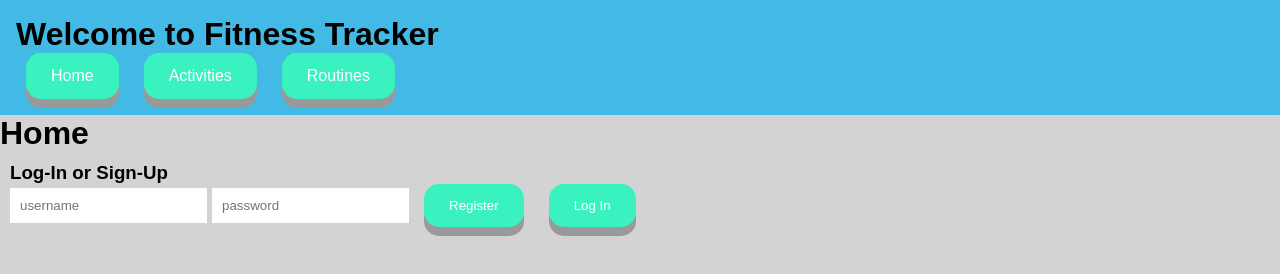
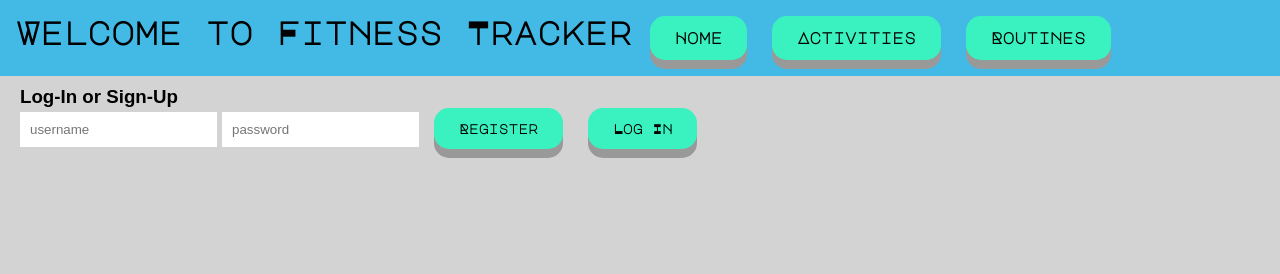
Before and after one commit to dechasanson/FitnessTrackr, a React app: page / in a window 1280 px wide. Built offline with nearby package versions, Linux system fonts and the light colour scheme.

Commit message:
added more css

```diff
--- a/public/style.css
+++ b/public/style.css
@@ -1,3 +1,5 @@
+@import url("https://fonts.googleapis.com/css2?family=Major+Mono+Display&display=swap");
+
 * {
   border: 0;
   margin: 0;
@@ -22,11 +24,18 @@
 button {
   box-shadow: 0 9px #999;
   border-radius: 15px;
+  font-family: "Major Mono Display", monospace;
+  font-weight: bold;
 }
 
 button:active {
   box-shadow: 0 5px #666;
   transform: translateY(4px);
+}
+
+main {
+  margin-left: 10px;
+  margin-right: 10px;
 }
 
 a,
@@ -41,7 +50,7 @@ a:visited,
 .auth button,
 .logout button {
   background-color: #3af2bf;
-  color: white;
+  color: black;
   padding: 14px 25px;
   text-align: center;
   text-decoration: none;
@@ -68,10 +77,21 @@ header {
   grid-row: 1 / -1;
   background-color: #43bae6;
   padding: 1em;
+  display: grid;
+  grid-template-columns: repeat(auto-fit, minmax(100px, 1fr));
+  grid-template-rows: 1fr;
+  font-family: "Major Mono Display", monospace;
+}
+
+nav {
+  grid-row: 1;
+  grid-column: 2;
+  font-weight: bold;
 }
 
 header > h1 {
   grid-column: 1;
+  grid-row: 1;
 }
 
 header .nav {
--- a/src/Components/Routines.js
+++ b/src/Components/Routines.js
@@ -21,6 +21,7 @@ const Routines = () => {
             <h3>{routine.name}</h3>
             <p>Goal: {routine.goal}</p>
             <p>Created by: {routine.creatorName}</p>
+            <h4>Activities in this Routine:</h4>
             {routine.activities.map((activity, index) => {
               return (
                 <div className="activity" key={index}>
--- a/src/index.js
+++ b/src/index.js
@@ -20,7 +20,7 @@ const App = () => {
       </header>
       <main>
         <Route path="/">
-          <h1>Home</h1>
+          {/* <h1>Home</h1> */}
           {isLoggedIn ? (
             <>
               <div className="logout">
```
